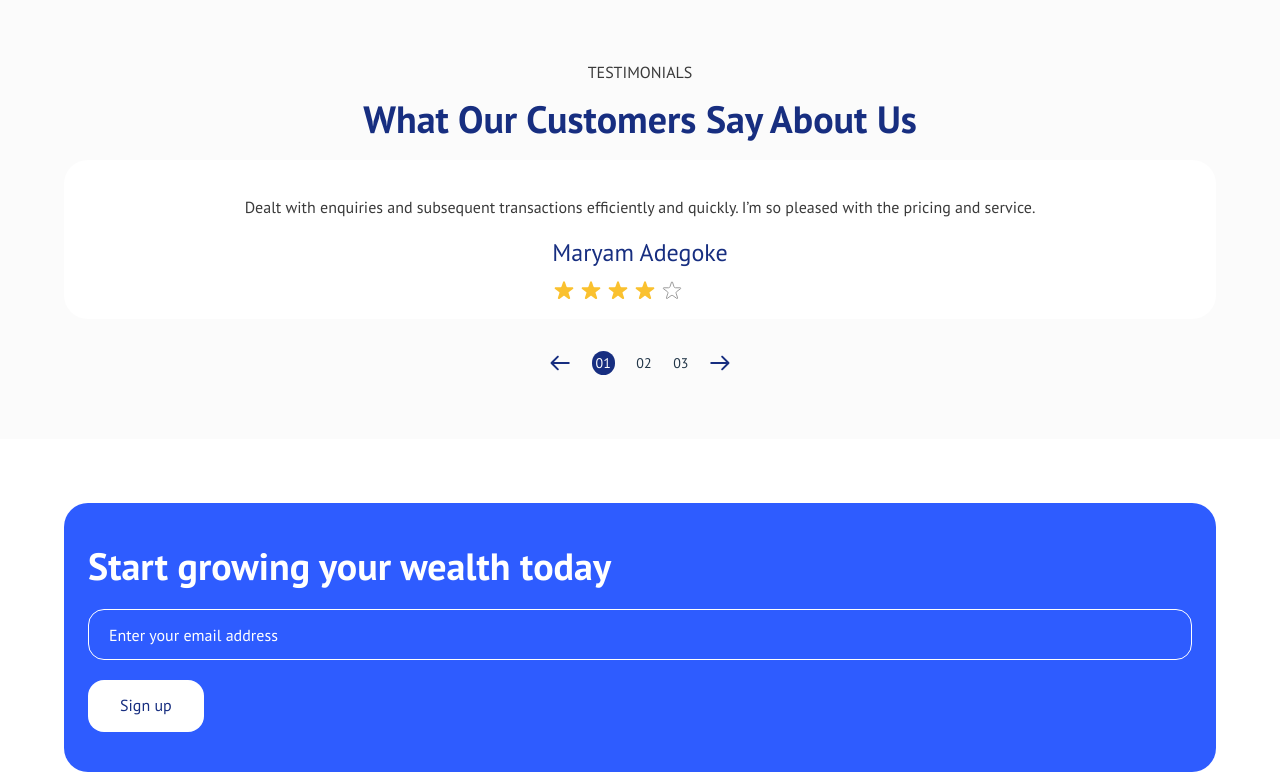
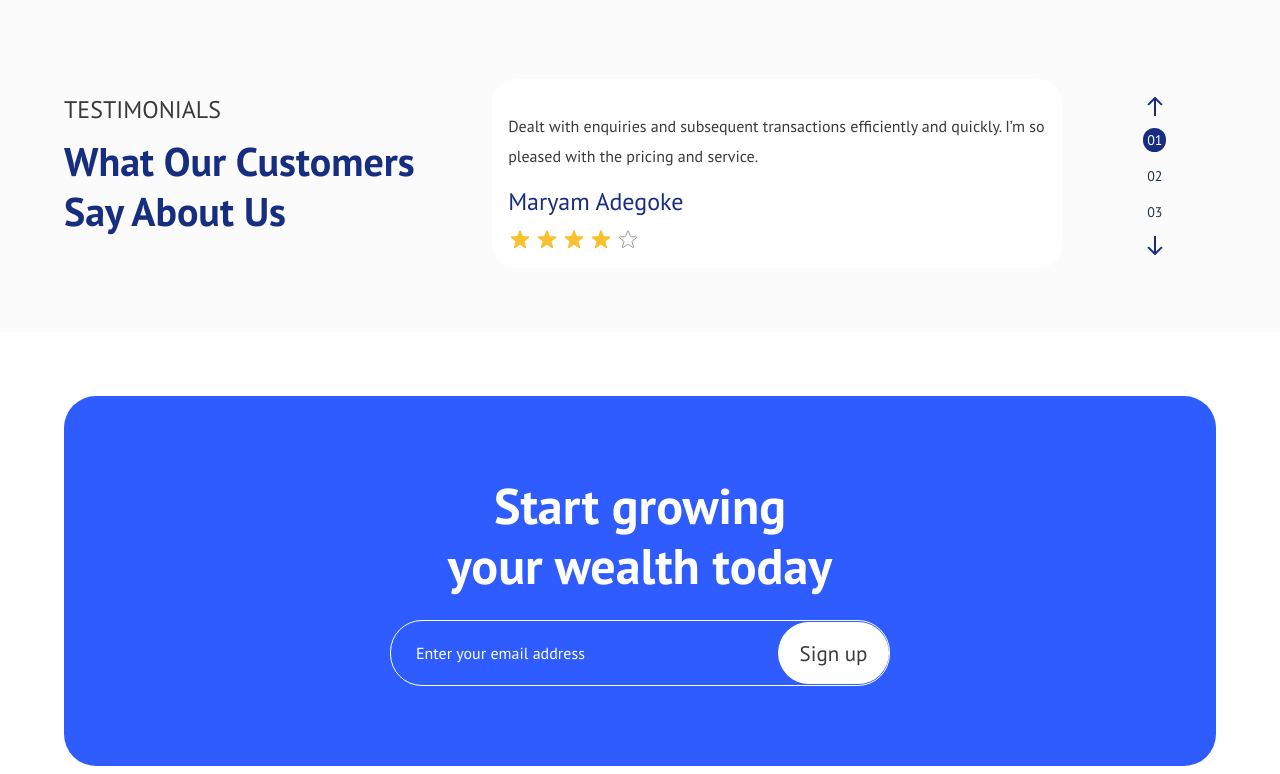
Before and after one commit to ajormoses/Fintekk, a Vue app: page / in a window 1280 px wide. Shown: the part 3775-4549 px from the top of the page. Built offline with nearby package versions, Linux system fonts and the light colour scheme.

Commit message:
Update: updated

```diff
--- a/src/components/ArticleSeven.vue
+++ b/src/components/ArticleSeven.vue
@@ -3,17 +3,25 @@
 <template>
   <div class="section bg-white">
     <div class="container">
-      <div class="bg-[#2E5CFF] rounded-[1.5rem] px-6 py-10">
-        <h1 class="text-[38px] leading-[46.1px] font-bold text-white">
+      <div
+        class="bg-[#2E5CFF] rounded-[1.5rem] lg:rounded-[2rem] px-6 py-10 lg:py-20"
+      >
+        <div class="lg:w-[500px] lg:m-auto lg:text-center">
+          <h1
+            class="text-[38px] lg:text-[50px] lg:leading-[60px] lg:px-[3.6rem] leading-[46.1px] font-bold text-white"
+          >
             Start growing your wealth today
           </h1>
-        <form @submit.prevent>
+          <form
+            @submit.prevent
+            class="lg:border lg:border-white lg:rounded-[2rem] lg:flex lg:justify-between lg:items-center lg:pl-6 lg:mt-6"
+          >
             <input
-            class="h-[51px] bg-transparent border border-white rounded-[1rem] w-full my-5 px-5 text-white placeholder-white"
+              class="h-[51px] lg:h-[64px] bg-transparent border border-white lg:border-transparent rounded-[1rem] lg:rounded-[2rem] w-full my-5 lg:my-0 px-5 lg:px-0 text-white placeholder-white"
               placeholder="Enter your email address"
             />
             <button
-            class="text-[#172E80] leading-[19.4px] py-[16px] px-[32px] text-base rounded-[1rem] block bg-white font-medium"
+              class="text-[#172E80] lg:text-[#3A3A3A] leading-[19.4px] py-[16px] lg:py-0 px-[32px] lg:px-0 lg:h-[62px] lg:rounded-[2rem] lg:w-[145px] text-base lg:text-[21px] rounded-[1rem] block bg-white font-medium"
             >
               Sign up
             </button>
@@ -21,6 +29,7 @@
         </div>
       </div>
     </div>
+  </div>
 </template>
 
 <style scoped></style>
--- a/src/components/ArticleSix.vue
+++ b/src/components/ArticleSix.vue
@@ -2,31 +2,46 @@
 
 <template>
   <div class="bg-[#FBFBFB] section">
-    <div class="container text-center">
-      <p class="text-base leading-[19px] text-[#3A3A3A]">TESTIMONIALS</p>
-      <h1 class="font-bold text-[#172E80] text-[38px] leading-[50px] px-4 pt-3">
-        What Our Customers Say About Us
-      </h1>
+    <div
+      class="container text-center lg:text-left lg:flex lg:justify-between lg:items-center lg:gap-8"
+    >
+      <div>
+        <p
+          class="text-base lg:text-[18px] xl:text-[24px] leading-[19px] lg:leading-[29px] text-[#3A3A3A]"
+        >
+          TESTIMONIALS
+        </p>
+        <h1
+          class="font-bold text-[#172E80] text-[38px] leading-[50px] px-4 pt-3 lg:px-0 lg:text-[40px]"
+        >
+          What Our Customers Say About Us
+        </h1>
+      </div>
       <div class="bg-white rounded-[1.5rem] p-4 mt-4">
         <p class="leading-[30px] text-base py-4 text-[#3A3A3A]">
           Dealt with enquiries and subsequent transactions efficiently and
           quickly. I’m so pleased with the pricing and service.
         </p>
-        <div class="w-[200px] m-auto">
+        <div class="w-[200px] m-auto lg:m-0">
           <h1 class="text-[#172E80] text-[24px] leading-[29px] font-medium">
             Maryam Adegoke
           </h1>
-          <img class="mt-3 ml-3" src="/img/stars.svg" />
+          <img class="mt-3 ml-3 lg:ml-0" src="/img/stars.svg" />
         </div>
       </div>
-      <div class="flex items-center justify-between w-[180px] m-auto pt-8">
-        <img src="/img/slider-left.svg" />
-        <span class="bg-[#172E80] rounded-full text-white px-1 text-[14px]"
+      <div
+        class="flex lg:flex-col items-center justify-between w-[180px] m-auto pt-8"
+      >
+        <img class="lg:mb-3 lg:hidden" src="/img/slider-left.svg" />
+        <img class="hidden lg:block lg:mb-3" src="/img/slideup.svg" />
+        <span
+          class="bg-[#172E80] rounded-full text-white px-1 text-[14px] lg:mb-3"
           >01</span
         >
-        <span class="text-[14px]">02</span>
-        <span class="text-[14px]">03</span>
-        <img src="/img/slider-right.svg" />
+        <span class="text-[14px] lg:mb-3">02</span>
+        <span class="text-[14px] lg:mb-3">03</span>
+        <img class="lg:mb-3 lg:hidden" src="/img/slider-right.svg" />
+        <img class="hidden lg:block lg:mb-3" src="/img/slidedown.svg" />
       </div>
     </div>
   </div>
```
Also changed, not shown: public/img/slidedown.svg (added), public/img/slideup.svg (added). Lines whose indentation alone changed are shown as unchanged.
